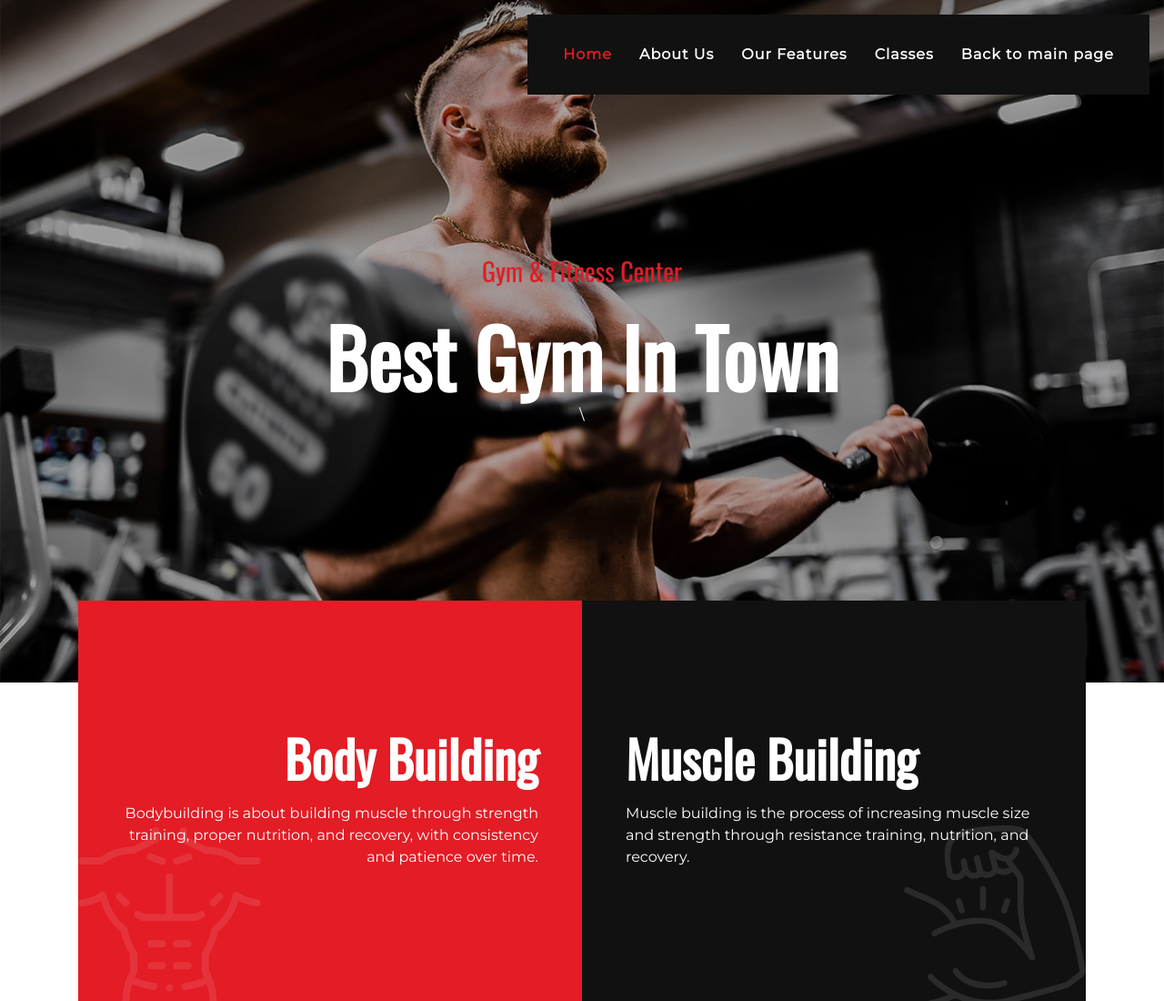
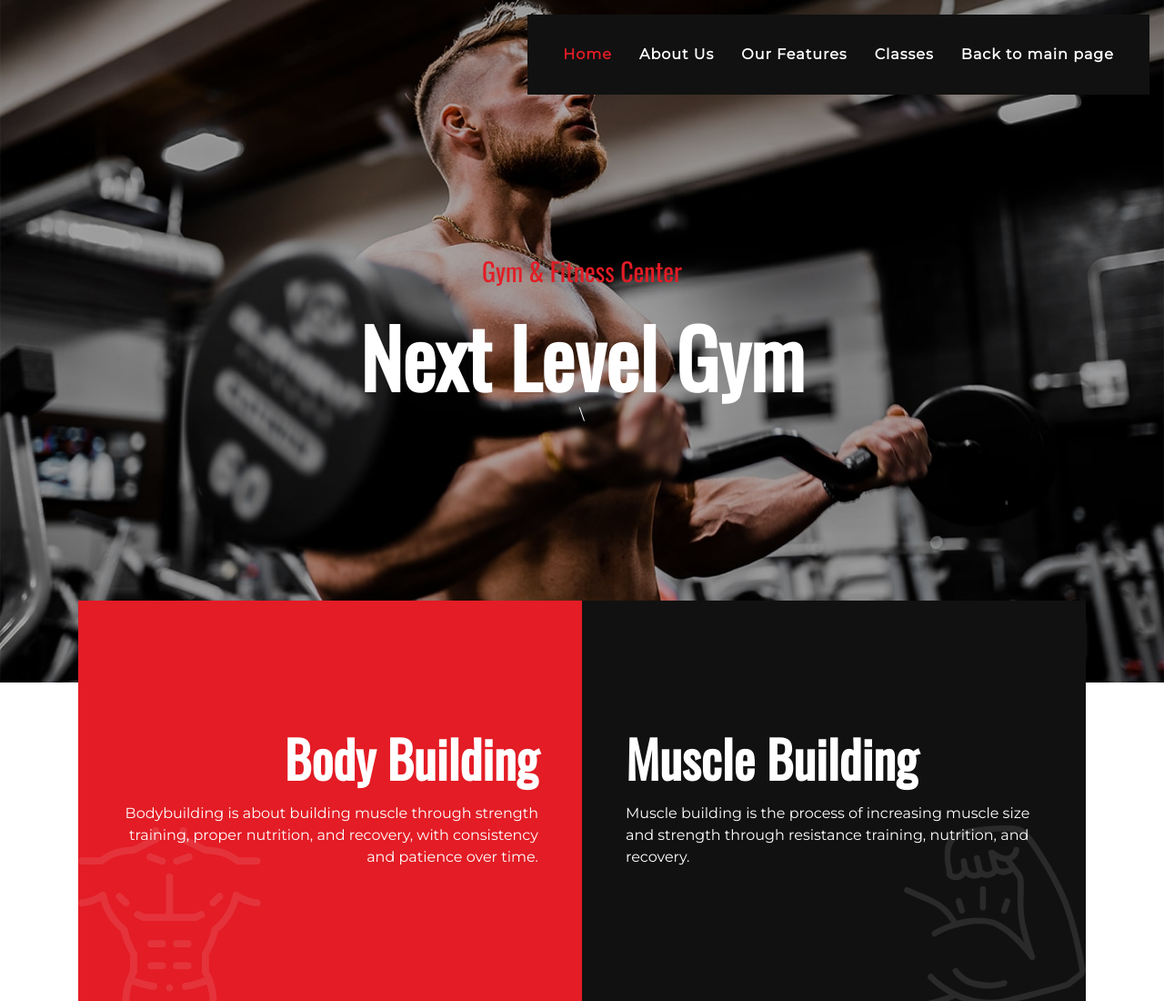
Before and after one commit to Nekoarba1234/NextLevelGym, a plain HTML site: page index.html in a window 1280 px wide. Shown: the top 1100 px of the page at 91% size. Drawn offline with nearby package versions, Linux system fonts and the light colour scheme.

Commit message:
Update index.html

```diff
--- a/index.html
+++ b/index.html
@@ -54,7 +54,7 @@
                     <img class="w-100" src="img/carousel-1.jpg" alt="Image">
                     <div class="carousel-caption d-flex flex-column align-items-center justify-content-center">
                         <h3 class="text-primary text-capitalize m-0">Gym & Fitness Center</h3>
-                        <h2 class="display-2 m-0 mt-2 mt-md-4 text-white font-weight-bold text-capitalize">Best Gym In Town</h2>
+                        <h2 class="display-2 m-0 mt-2 mt-md-4 text-white font-weight-bold text-capitalize">Next Level Gym</h2>
                         \
                     </div>
                 </div>
```
